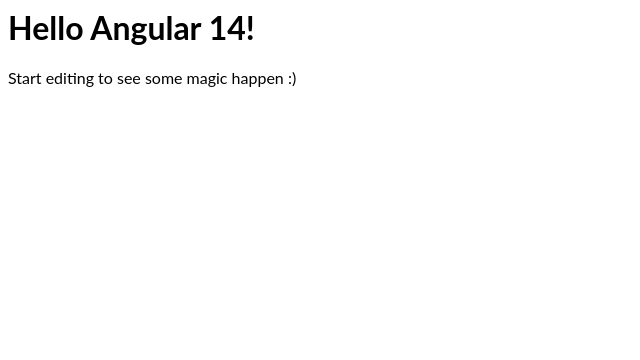
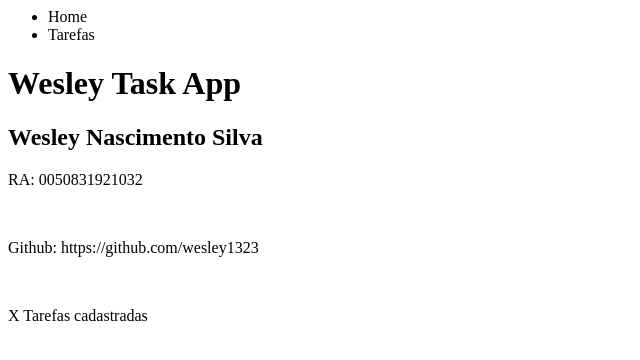
Before and after one commit to wesley1323/p2-angular, an Angular app: page / in a window 1280 px wide. Shown: the top 360 px of the page, without its empty margins (0-640 px from the left). Built offline with nearby package versions, Linux system fonts and the light colour scheme.

Commit message:
2 files modified, 10 added

```diff
--- a/src/app/app.component.html
+++ b/src/app/app.component.html
@@ -1,4 +1,3 @@
-<hello name="{{ name }}"></hello>
-<p>
-  Start editing to see some magic happen :)
-</p>
+<app-navbar></app-navbar>
+<h1>Wesley Task App</h1>
+<router-outlet></router-outlet>
--- /dev/null
+++ b/src/app/navbar/navbar.component.html
@@ -0,0 +1,4 @@
+<ul>
+  <li>Home</li>
+  <li>Tarefas</li>
+</ul>
--- /dev/null
+++ b/src/app/navbar/navbar.component.ts
@@ -0,0 +1,15 @@
+import { Component, OnInit } from '@angular/core';
+
+@Component({
+  selector: 'app-navbar',
+  templateUrl: './navbar.component.html',
+  styleUrls: ['./navbar.component.css']
+})
+export class NavbarComponent implements OnInit {
+
+  constructor() { }
+
+  ngOnInit() {
+  }
+
+}
--- /dev/null
+++ b/src/app/wesley-home/wesley-home.component.html
@@ -0,0 +1,15 @@
+<h2>
+Wesley Nascimento Silva
+</h2>
+
+<p>
+RA: 0050831921032
+</p>
+<br>
+<p>
+Github: https://github.com/wesley1323
+</p>
+<br>
+<p>
+X Tarefas cadastradas
+</p>
--- /dev/null
+++ b/src/app/wesley-home/wesley-home.component.ts
@@ -0,0 +1,15 @@
+import { Component, OnInit } from '@angular/core';
+
+@Component({
+  selector: 'app-wesley-home',
+  templateUrl: './wesley-home.component.html',
+  styleUrls: ['./wesley-home.component.css']
+})
+export class WesleyHomeComponent implements OnInit {
+
+  constructor() { }
+
+  ngOnInit() {
+  }
+
+}
--- /dev/null
+++ b/src/app/wesley-tasks/wesley-tasks.component.html
@@ -0,0 +1,9 @@
+<h2>Adicionar Tarefas</h2>
+<label>Nome da Tarefa</label>
+<input type="text" id="tarefa" />
+
+<hr />
+<h2>Tarefas Cadastradas</h2>
+<ul>
+  <li>Tarefa X</li>
+</ul>
--- /dev/null
+++ b/src/app/wesley-tasks/wesley-tasks.component.ts
@@ -0,0 +1,15 @@
+import { Component, OnInit } from '@angular/core';
+
+@Component({
+  selector: 'app-wesley-tasks',
+  templateUrl: './wesley-tasks.component.html',
+  styleUrls: ['./wesley-tasks.component.css']
+})
+export class WesleyTasksComponent implements OnInit {
+
+  constructor() { }
+
+  ngOnInit() {
+  }
+
+}
```
Also changed, not shown: src/app/app.module.ts (+23 -4 lines), src/app/wesley-tasks.service.ts (added, +8 -0 lines), src/app/navbar/navbar.component.css (added), src/app/wesley-home/wesley-home.component.css (added), src/app/wesley-tasks/wesley-tasks.component.css (added).
